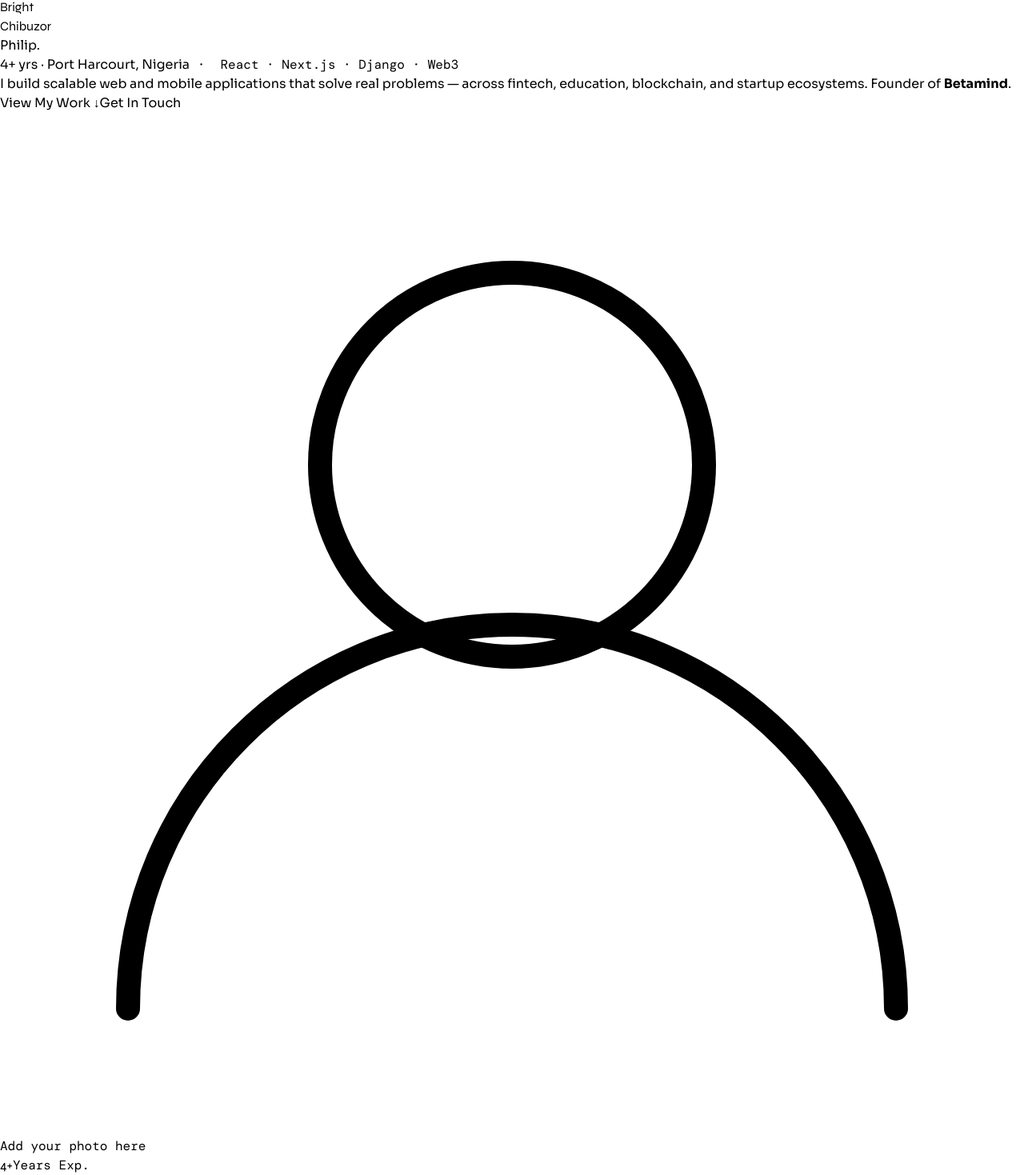
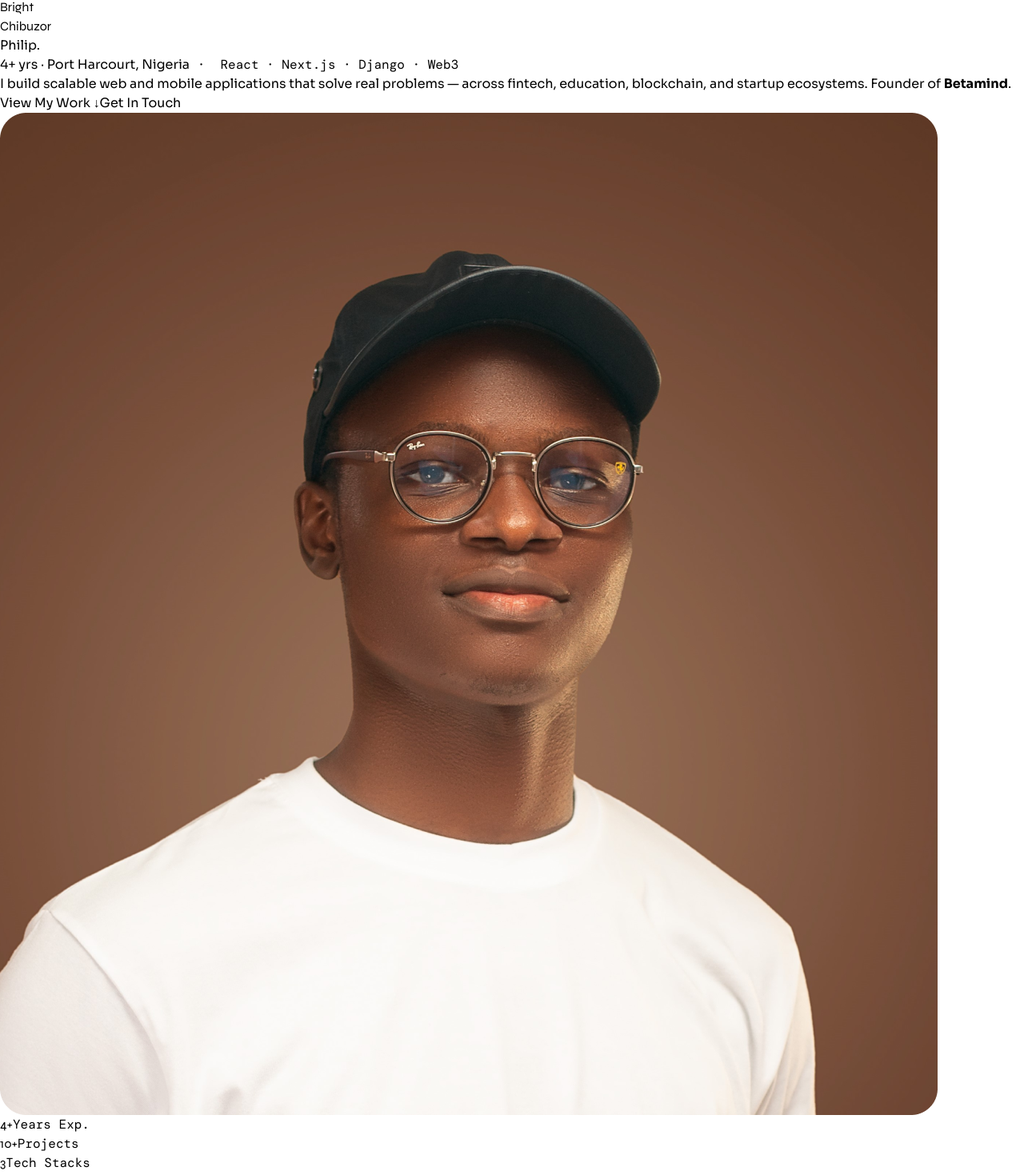
Before and after one commit to brightphi210/devbright, a React (Vite) app: page / in a window 1280 px wide. Shown: the part 171-1640 px from the top of the page at 80% size. Built offline with nearby package versions, Linux system fonts and the light colour scheme; a web font is replaced by a local one.

Commit message:
Fixed Bio

```diff
--- a/src/pages/Home.tsx
+++ b/src/pages/Home.tsx
@@ -11,11 +11,11 @@ interface Project {
     image?: string;
 }
 
+import bio from '../assets/image.png';
 import image1 from '../assets/images/1.png';
 import image2 from '../assets/images/2.png';
 import image3 from '../assets/images/3.png';
 import image4 from '../assets/images/4.png';
-import { default as image5, default as image6, default as image7 } from '../assets/images/5.png';
 
 const Home = ({ isDark }: any) => {
     const [mobileMenuOpen, setMobileMenuOpen] = useState(false);
@@ -62,36 +62,36 @@ const Home = ({ isDark }: any) => {
             link: "https://creve.vercel.app/",
             image: image4,
         },
-        {
-            id: 5,
-            number: "05 — Web3",
-            title: "Borderless 3.0",
-            category: "Blockchain",
-            description: "Web3-focused platform exploring decentralized experiences. Built Web3 frontend interfaces, user flows, and smart contract integrations.",
-            tags: ["Web3", "Blockchain", "DeFi"],
-            link: "https://borderless3-0.vercel.app/",
-            image: image5,
-        },
-        {
-            id: 6,
-            number: "06 — Client Platform",
-            title: "Zero Client",
-            category: "UI/UX",
-            description: "Client-focused platform with scalable frontend architecture. Performance-optimized responsive interfaces with structured frontend systems.",
-            tags: ["React", "Performance", "UI/UX"],
-            link: "https://zero-client.vercel.app/",
-            image: image6,
-        },
-        {
-            id: 7,
-            number: "07 — FinTech",
-            title: "SmartChange",
-            category: "FinTech",
-            description: "Modern web platform with scalable UI architecture. Built responsive frontend interfaces with clean UX principles and optimised performance.",
-            tags: ["Next.js", "FinTech", "Tailwind CSS"],
-            link: "https://smartchangeweb.vercel.app/",
-            image: image7,
-        },
+        // {
+        //     id: 5,
+        //     number: "05 — Web3",
+        //     title: "Borderless 3.0",
+        //     category: "Blockchain",
+        //     description: "Web3-focused platform exploring decentralized experiences. Built Web3 frontend interfaces, user flows, and smart contract integrations.",
+        //     tags: ["Web3", "Blockchain", "DeFi"],
+        //     link: "https://borderless3-0.vercel.app/",
+        //     image: image5,
+        // },
+        // {
+        //     id: 6,
+        //     number: "06 — Client Platform",
+        //     title: "Zero Client",
+        //     category: "UI/UX",
+        //     description: "Client-focused platform with scalable frontend architecture. Performance-optimized responsive interfaces with structured frontend systems.",
+        //     tags: ["React", "Performance", "UI/UX"],
+        //     link: "https://zero-client.vercel.app/",
+        //     image: image6,
+        // },
+        // {
+        //     id: 7,
+        //     number: "07 — FinTech",
+        //     title: "SmartChange",
+        //     category: "FinTech",
+        //     description: "Modern web platform with scalable UI architecture. Built responsive frontend interfaces with clean UX principles and optimised performance.",
+        //     tags: ["Next.js", "FinTech", "Tailwind CSS"],
+        //     link: "https://smartchangeweb.vercel.app/",
+        //     image: image7,
+        // },
     ];
 
     useEffect(() => {
@@ -279,16 +279,7 @@ const Home = ({ isDark }: any) => {
                     {/* Right — image block */}
                     <div className="relative anim-fade-left order-first lg:order-last mx-auto w-full max-w-[320px] lg:max-w-none">
                         <div className="relative w-full aspect-[4/5] rounded-md overflow-hidden bg-[#161616] border border-white/[0.07]">
-                            <div className="absolute inset-0 bg-gradient-to-br from-[rgba(232,135,10,0.08)] to-transparent z-[1]" />
-                            <div className="w-full h-full flex flex-col items-center justify-center gap-3 text-[#555250]">
-                                <svg viewBox="0 0 64 64" fill="none" xmlns="http://www.w3.org/2000/svg" className="w-16 h-16 opacity-30">
-                                    <circle cx="32" cy="22" r="12" stroke="currentColor" strokeWidth="1.5" />
-                                    <path d="M8 56c0-13.255 10.745-24 24-24s24 10.745 24 24" stroke="currentColor" strokeWidth="1.5" strokeLinecap="round" />
-                                </svg>
-                                <p className="font-mono-custom text-[0.72rem] tracking-widest uppercase text-[#555250]">
-                                    Add your photo here
-                                </p>
-                            </div>
+                            <img src={bio} alt="Profile" />
                         </div>
                         {/* Decorative borders */}
                         <div className="absolute -bottom-5 -right-5 w-28 h-28 border border-[rgba(232,135,10,0.25)] rounded -z-[1]" />
```
Also changed, not shown: src/assets/images/bio.png (added).
